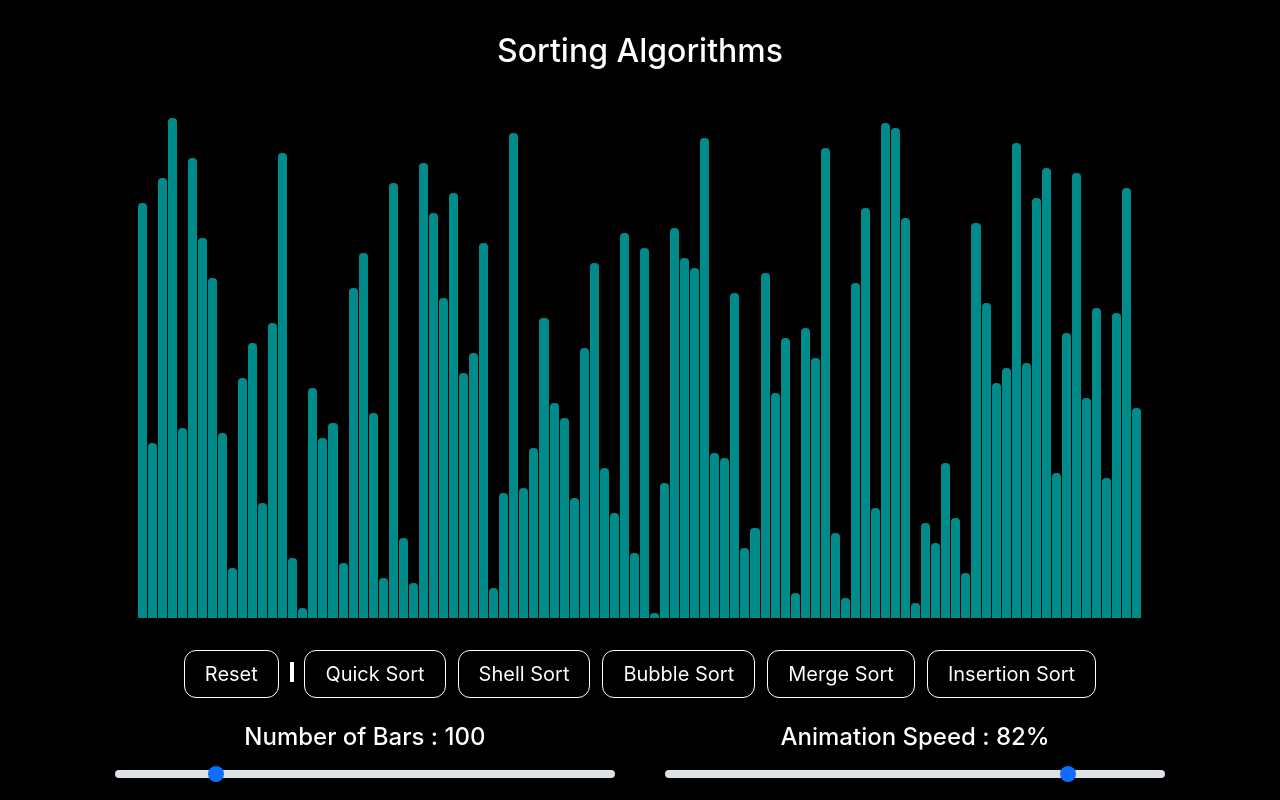
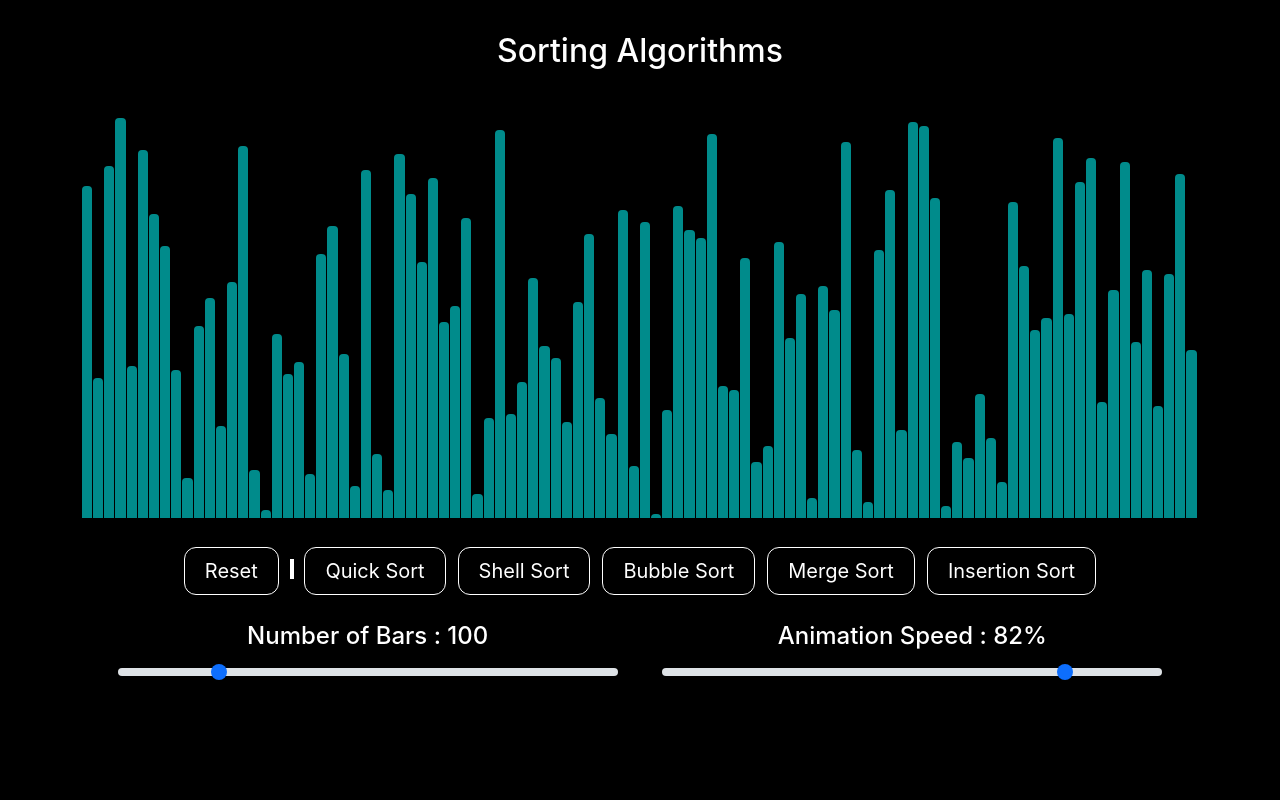
Before and after one commit to anish-kondepudi/AlgorithmVisualizer, a React (Create React App) app in the folder algorithm_visualizer/: page /sorting in a window 1280 px wide. Built offline with nearby package versions, Linux system fonts and the light colour scheme.

Commit message:
fixed bar slider and scrolling

```diff
--- a/algorithm_visualizer/src/App.js
+++ b/algorithm_visualizer/src/App.js
@@ -1,4 +1,4 @@
-import {Route, BrowserRouter as Router} from "react-router-dom";
+import {Switch, Route, BrowserRouter as Router} from "react-router-dom";
 import {LandingPage} from "./pages/LandingPage.js";
 import {SortingPage} from "./pages/SortingPage.js";
 import {GraphPage} from "./pages/GraphPage.js";
@@ -6,9 +6,11 @@ import {GraphPage} from "./pages/GraphPage.js";
 const App = () => {
   return (
     <Router>
-      <Route path="/" exact component={LandingPage}/>
-      <Route path="/sorting" component={SortingPage}/>
-      <Route path="/graph" component={GraphPage}/>
+      <Switch>
+        <Route exact path="/" component={LandingPage}/>
+        <Route path="/sorting" component={SortingPage}/>
+        <Route path="/graph" component={GraphPage}/>
+      </Switch>
     </Router>
   );
 }
--- a/algorithm_visualizer/src/index.css
+++ b/algorithm_visualizer/src/index.css
@@ -5,6 +5,8 @@ body {
     sans-serif;
   -webkit-font-smoothing: antialiased;
   -moz-osx-font-smoothing: grayscale;
+
+  background-color: black;
 }
 
 code {
--- a/algorithm_visualizer/src/pages/LandingPage.css
+++ b/algorithm_visualizer/src/pages/LandingPage.css
@@ -1,5 +1,5 @@
 
-.landingPage html, body {
+.landingPage {
   height: 100%;
   width: 100%;
   margin: 0;
--- a/algorithm_visualizer/src/pages/SortingPage.css
+++ b/algorithm_visualizer/src/pages/SortingPage.css
@@ -37,14 +37,11 @@
 }
 
 .sortingPage .bars-container {
-	margin-bottom: .5em;
-	margin-left: 10%;
-	width: 80%;
+	width: 100%;
 	display: flex;
 	align-items: flex-end;
 	flex-direction: row;
 	flex-wrap: nowrap;
-	height: 500px;
 }
 
 .sortingPage .bar {
--- a/algorithm_visualizer/src/pages/SortingPage.js
+++ b/algorithm_visualizer/src/pages/SortingPage.js
@@ -1,11 +1,11 @@
 import { useState, useEffect } from "react"
+import { bubbleSortAnimation, insertionSortAnimation, quickSortAnimation, shellSortAnimation, mergeSortAnimation } from "./sort_components/sortingAlgorithms.js"
 import "./SortingPage.css";
-import { bubbleSortAnimation, insertionSortAnimation, quickSortAnimation, shellSortAnimation, mergeSortAnimation } from "./sort_components/sortingAlgorithms.js"
 
 const DEFAULT_COLOR = "DarkCyan";
 const SORTED_COLOR = "Green";
 const SWAP_COLOR = "Red";
-const HEIGHT = 500;
+const HEIGHT = 50;
 
 export const SortingPage = () => {
 
@@ -27,18 +27,17 @@ export const SortingPage = () => {
         clearTimeout(i);
 
     }
-
     setPrevTimeout(highestTimeoutId);
   }
 
   // Returns randomized array
-  const randomArray = () => {
-    let min = HEIGHT/numberOfBars;
+  const randomArray = (num = numberOfBars) => {
+    let min = HEIGHT/num;
     let max = HEIGHT;
     const array = [];
-    var step = (max-min) / (numberOfBars - 1);
-    for (var i = 0; i < numberOfBars; i++) {
-      array.push(500/numberOfBars + (step * i));
+    var step = (max-min) / (num - 1);
+    for (var i = 0; i < num; i++) {
+      array.push(HEIGHT/num + (step * i));
     }
     for (let i = array.length - 1; i > 0; i--) {
       let j = Math.floor(Math.random() * (i + 1));
@@ -67,20 +66,18 @@ export const SortingPage = () => {
     setTimeComplexity(null);
 
     const array = randomArray();
-    console.log(array.length);
 
     const arrayBars = [...document.getElementsByClassName('bar')]; // This is grabbing only the old bars
-    console.log(arrayBars.length);
 
     arrayBars.forEach((bar, index) => {
-      const offsetDelay = 450 * index / numberOfBars;
-      const duration = 150;
+      const offsetDelay = 750 * index / numberOfBars;
+      const duration = 200;
 
       bar.style.backgroundColor = DEFAULT_COLOR;
       bar.animate([
-        {height: '0px'},
-        {opacity: .1, height: '0px', offset: offsetDelay / (offsetDelay + duration)},
-        {opacity: 1, height: `${array[index]}px`}
+        {height: '0vh'},
+        {opacity: .1, height: '0vh', offset: offsetDelay / (offsetDelay + duration)},
+        {opacity: 1, height: `${array[index]}vh`}
       ], {
         // timing options
         duration: offsetDelay + duration,
@@ -97,9 +94,7 @@ export const SortingPage = () => {
 
     const arrayBars = Array.from(document.getElementsByClassName('bar'));
 
-    arrayBars.forEach((bar) => {
-      bar.style.backgroundColor = DEFAULT_COLOR;
-    })
+    resetColors();
 
     for (let i = 0; i < animations.length; i++) {
       setTimeout(() => {
@@ -109,7 +104,7 @@ export const SortingPage = () => {
 
           if (height !== -1) {
             arr[id] = height;
-            barStyle.height = `${height}px`;
+            barStyle.height = `${height}vh`;
           }
 
           if (color === 'swap') barStyle.backgroundColor = SWAP_COLOR;
@@ -183,14 +178,14 @@ export const SortingPage = () => {
 
 
   return (
-    <div className="container-fluid sortingPage">
+    <div className="container sortingPage">
 
       <h1 className="title"> Sorting Algorithms </h1>
 
       {/* Dynamically sets bar heights */}
-      <div className="bars-container">
+      <div className="bars-container" style={{'height': `${HEIGHT}vh`}}>
         {arr.map((value,index) =>
-            <div className="bar" key={index} style={{'height': `${value}px` }}></div>
+            <div className="bar" key={index} style={{'height': `${value}vh` }}></div>
         )}
       </div>
 
@@ -209,20 +204,20 @@ export const SortingPage = () => {
       <div className="sliders-container">
         <div className="slider-container">
           <h4> Number of Bars : {numberOfBars} </h4>
-          <input onInputCapture={()=>{
+          <input onMouseDown={() => {
             clearAllTimeouts();
             resetColors();
-          }} onInput={(e) => {
-            setNumberOfBars(Math.round(e.target.value));
-            setArr(randomArray(numberOfBars));
+          }} onChange={(e) => {
+            setNumberOfBars(e.target.value);
+            setArr(randomArray(e.target.value));
           }} type="range" step="1" min="5" max="500" defaultValue={numberOfBars} className="form-range numberOfBars slider"></input>
         </div>
         <div className="slider-container">
           <h4> Animation Speed : {Math.round((51-delay)/50 * 100)}% </h4>
-          <input onInputCapture={()=>{
+          <input onMouseDown={() => {
             clearAllTimeouts();
             resetColors();
-          }} onInput={(e) => {
+          }} onChange={(e) => {
             setDelay(51 - e.target.value);
           }} type="range" step="1" min="1" max="50" defaultValue={51-delay} className="form-range speed slider"></input>
         </div>
@@ -250,7 +245,6 @@ export const SortingPage = () => {
           </div>
         </div>
       </div> }
-
     </div>
   );
 }
```
